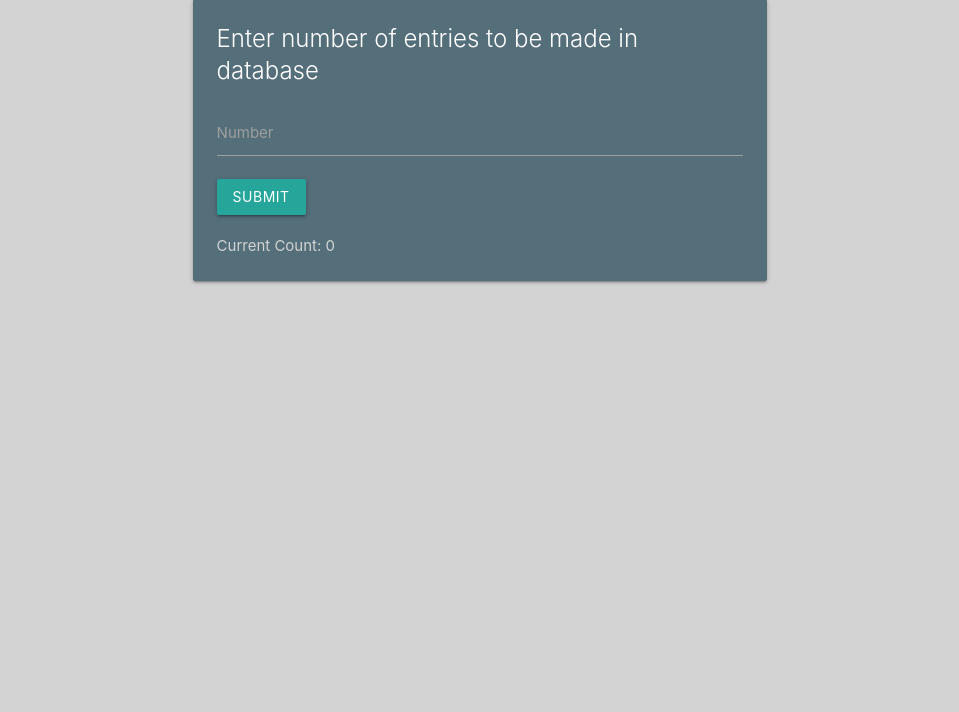
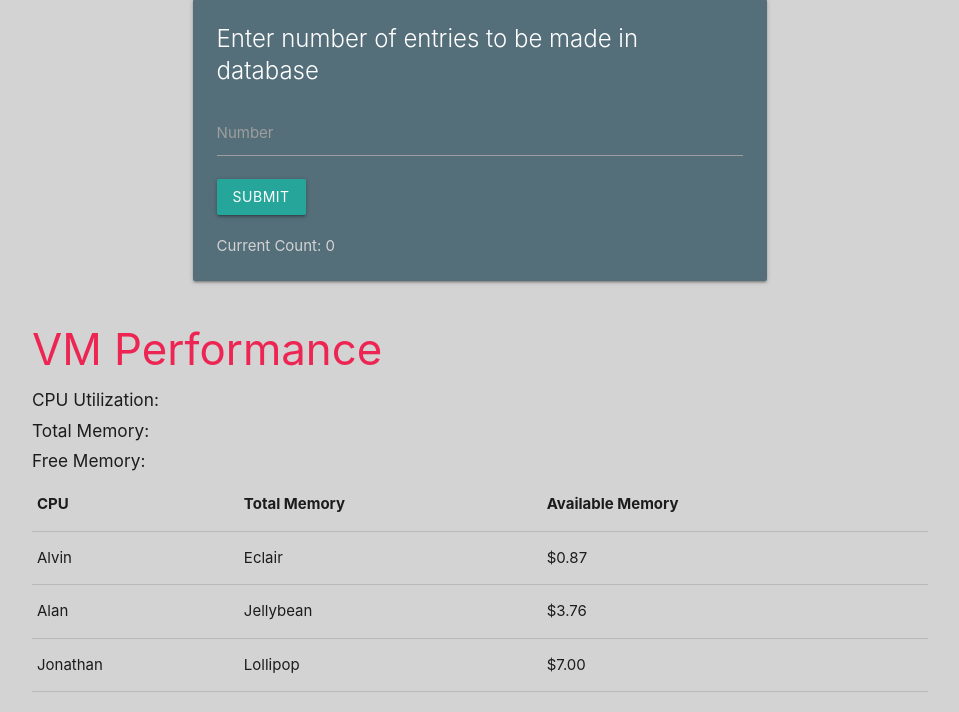
Before and after one commit to MadhavPruthi/cloud_server, a Django app: page / in a window 1280 px wide. Shown: the part 126-838 px from the top of the page, without its empty margins (160-1119 px from the left). Before the commit the page ends 410 px from the top, so only its background shows below. Run offline with Django 3.2, Linux system fonts and the light colour scheme.

Commit message:
index page modified

```diff
--- a/templates/index.html
+++ b/templates/index.html
@@ -66,7 +66,39 @@
         </div>
     </div>
 </div>
+<div class="container">
+    <h3>VM Performance</h3>
+    <h6>CPU Utilization: </h6>
+    <h6>Total Memory: </h6>
+    <h6>Free Memory: </h6>
+    <div class="row"><table>
+        <thead>
+          <tr>
+              <th>CPU</th>
+              <th>Total Memory</th>
+              <th>Available Memory</th>
+          </tr>
+        </thead>
 
+        <tbody>
+          <tr>
+            <td>Alvin</td>
+            <td>Eclair</td>
+            <td>$0.87</td>
+          </tr>
+          <tr>
+            <td>Alan</td>
+            <td>Jellybean</td>
+            <td>$3.76</td>
+          </tr>
+          <tr>
+            <td>Jonathan</td>
+            <td>Lollipop</td>
+            <td>$7.00</td>
+          </tr>
+        </tbody>
+      </table></div>
+</div>
 <script>
     window.onload = function () {
         function alertGenerate() {
```
